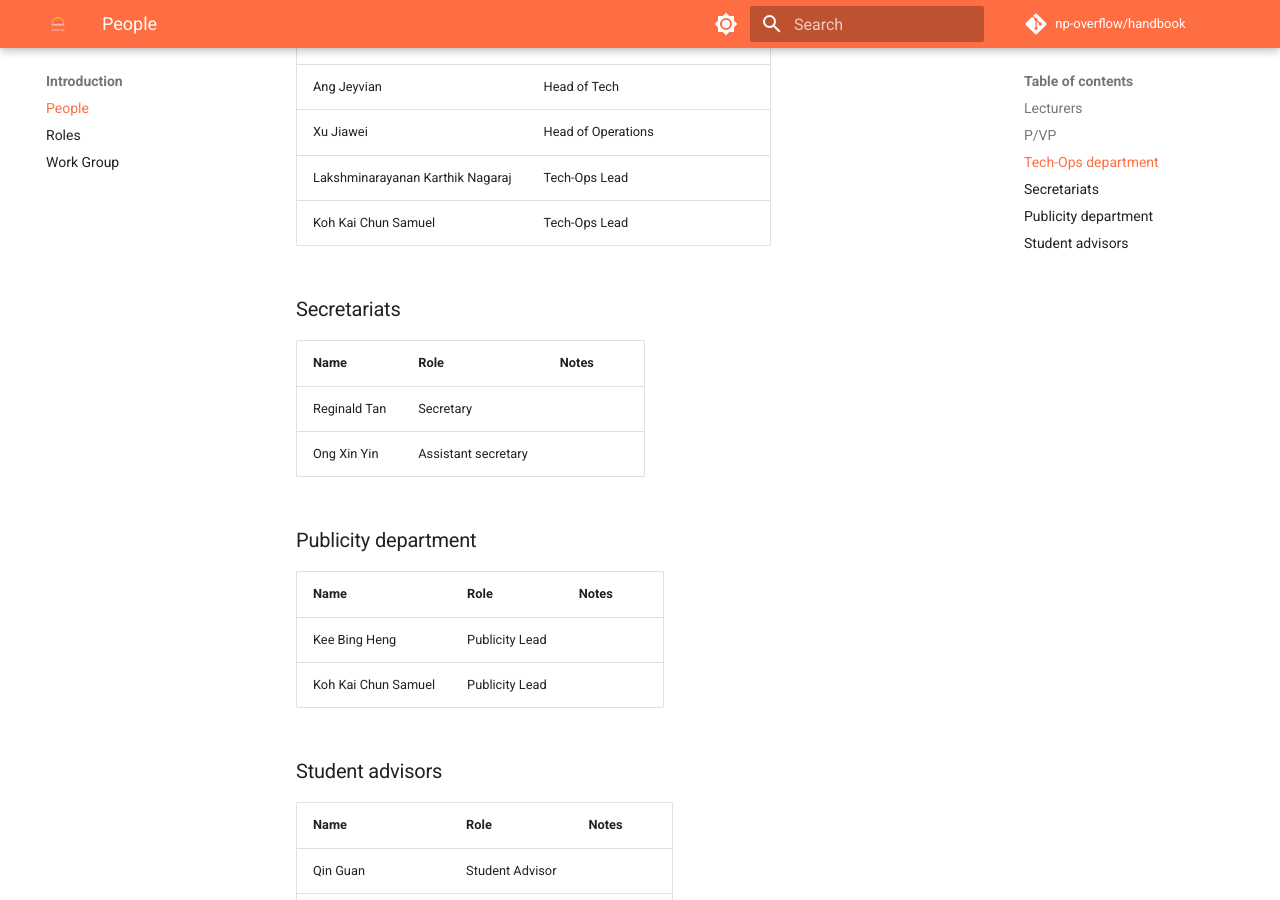
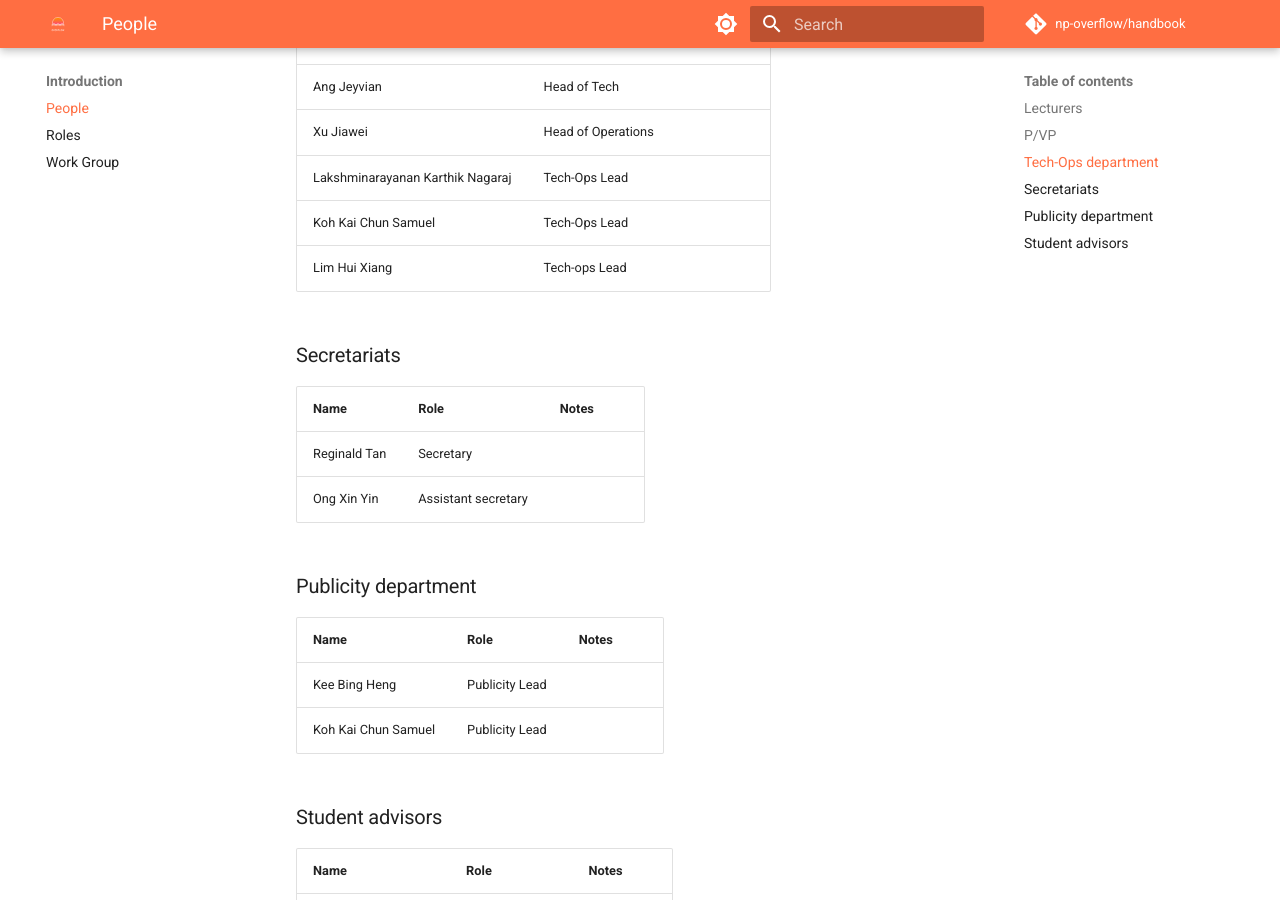
Before and after one commit to np-overflow/handbook, an MkDocs documentation site: the page built from docs/introduction/people.md, in a window 1280 px wide and 900 px high, scrolled down 672 px. Built offline with MkDocs 1.6.1 and Material for MkDocs 9.7.7, drawn with Linux system fonts in a browser that asks for light colours; comment, search, counter and statistics services are not loaded.

Commit message:
feat: update exco

```diff
--- a/docs/introduction/people.md
+++ b/docs/introduction/people.md
@@ -21,6 +21,7 @@
 | Xu Jiawei                        | Head of Operations |       |
 | Lakshminarayanan Karthik Nagaraj | Tech-Ops Lead      |       |
 | Koh Kai Chun Samuel              | Tech-Ops Lead      |       |
+| Lim Hui Xiang                    | Tech-ops Lead      |       |
 
 ### Secretariats
 
```
